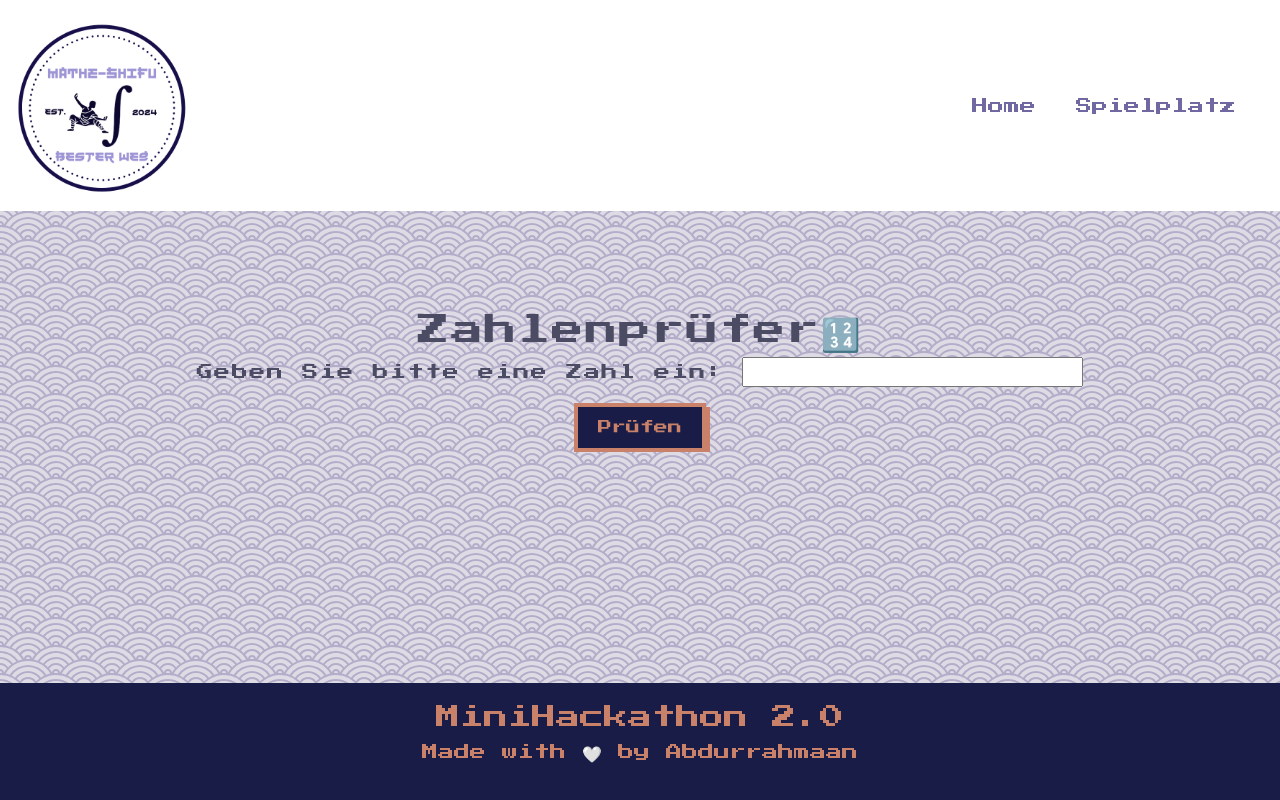
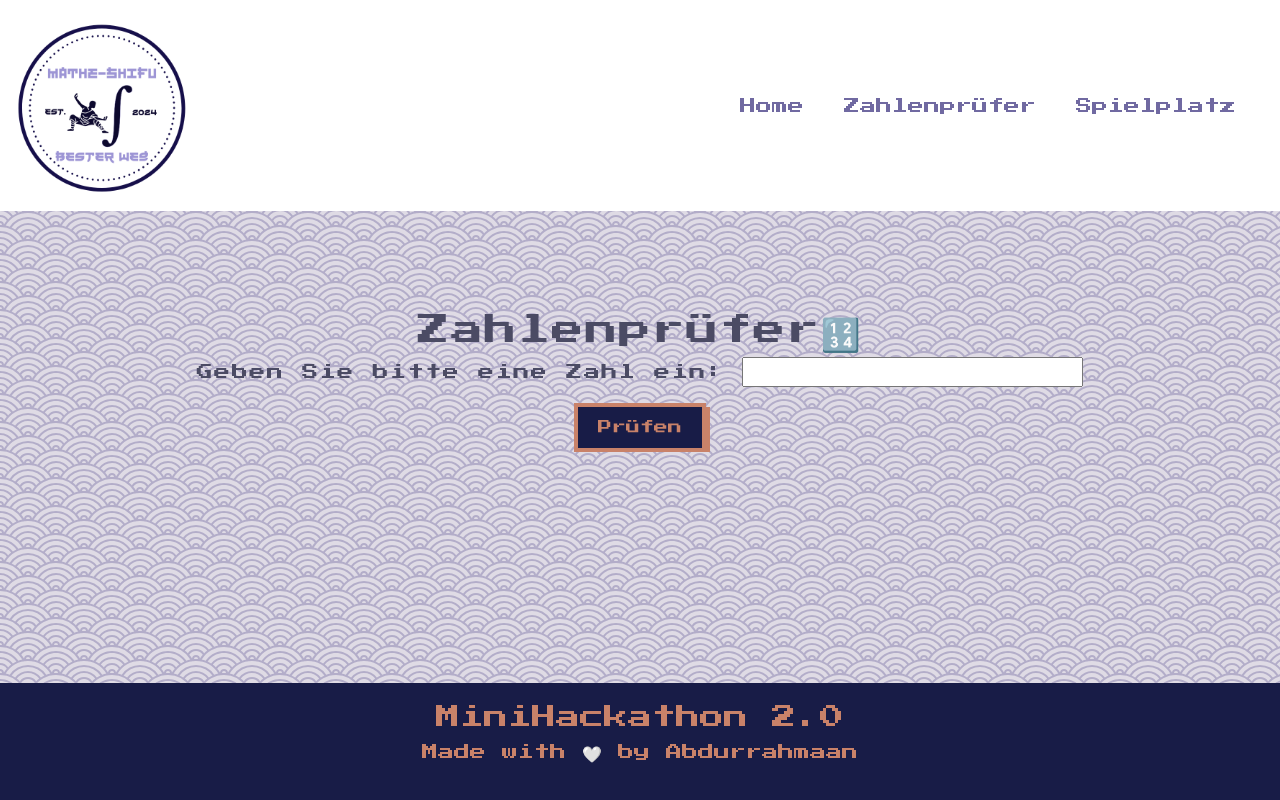
Before and after one commit to Abdurrahmaan-Bica/mathe-shifu, a website: page zahlenpruefer.html in a window 1280 px wide. Drawn offline with nearby package versions, Linux system fonts and the light colour scheme.

Commit message:
Added element zahlenpruefer on the navbar

```diff
--- a/zahlenpruefer.html
+++ b/zahlenpruefer.html
@@ -31,6 +31,9 @@
                         <li class="nav-item me-4">
                             <a class="nav-link" href="\">Home</a>
                         </li>
+                        <li class="nav-item me-4">
+                            <a class="nav-link" href="#">Zahlenprüfer</a>
+                          </li>
                         <li class="nav-item me-4">
                             <a class="nav-link" href="playground.html">Spielplatz</a>
                         </li>
```
